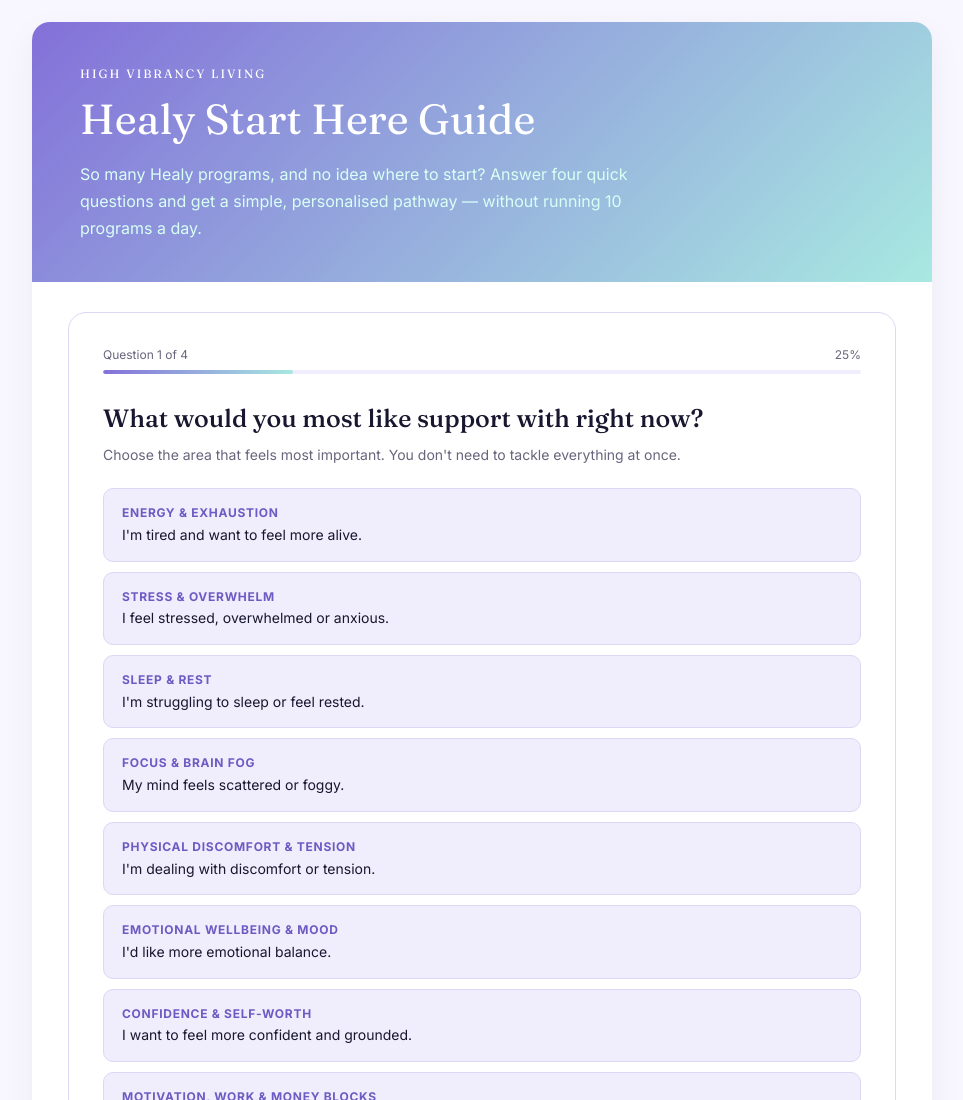
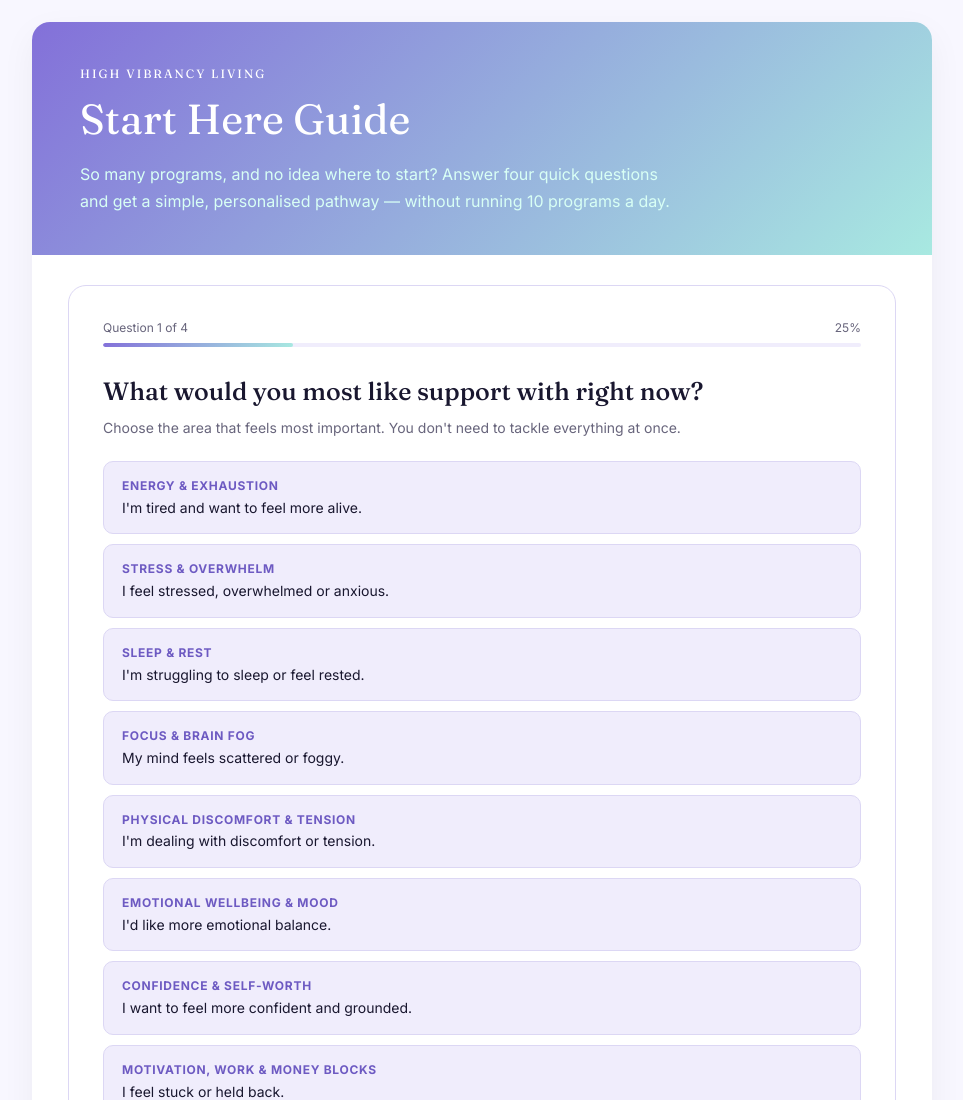
Before and after one commit to AbbeySmith22/healy-start-here, a plain HTML site: page public/index.html in a window 1280 px wide. Shown: the top 1100 px of the page, without its empty margins (158-1121 px from the left). Drawn offline with Linux system fonts and the light colour scheme.

Commit message:
Change title and header text to 'Start Here Guide'

```diff
--- a/public/index.html
+++ b/public/index.html
@@ -4,7 +4,7 @@
 <meta charset="UTF-8">
 <meta name="viewport" content="width=device-width, initial-scale=1.0">
 <!-- CUSTOMIZE: Change this title to match your tool -->
-<title>Healy Start Here Guide</title>
+<title>Start Here Guide</title>
 <link rel="preconnect" href="https://fonts.googleapis.com">
 <link rel="preconnect" href="https://fonts.gstatic.com" crossorigin>
 <link href="https://fonts.googleapis.com/css2?family=Fraunces:wght@300;400;500;600&family=Inter:wght@400;500;600;700;800&display=swap" rel="stylesheet">
@@ -518,8 +518,8 @@ input[type='text'],input[type='email'],textarea,select {font-family:'Inter',sans
   ============================================ -->
   <div class="header">
     <div class="kicker">High Vibrancy Living</div>
-    <h1>Healy Start Here Guide</h1>
-    <p>So many Healy programs, and no idea where to start? Answer four quick questions and get a simple, personalised pathway — without running 10 programs a day.</p>
+    <h1>Start Here Guide</h1>
+    <p>So many programs, and no idea where to start? Answer four quick questions and get a simple, personalised pathway — without running 10 programs a day.</p>
   </div>
 
   <!-- Question form -->
```
